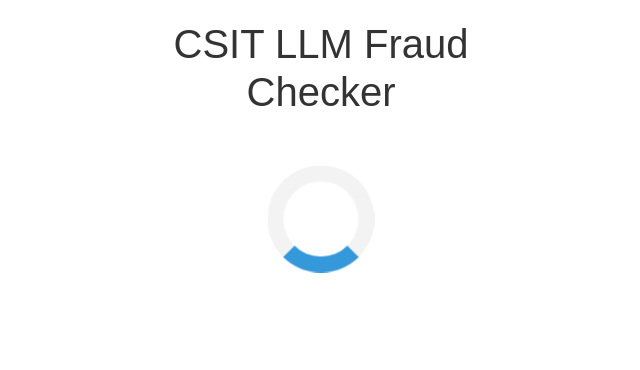
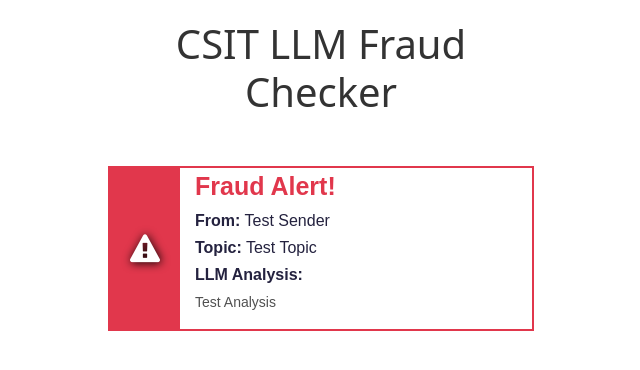
Before and after one commit to aisg-2024/csit_track, a browser extension: page index.html in a window 1280 px wide. Shown: the whole page, without its empty margins (319-959 px from the left). Drawn offline with nearby package versions, Linux system fonts and the light colour scheme.

Commit message:
Updated html popup display message

```diff
--- a/index.html
+++ b/index.html
@@ -6,6 +6,7 @@
     <title>CSIT LLM Fraud Detector</title>
     <link href="https://cdn.jsdelivr.net/npm/bootstrap@5.1.3/dist/css/bootstrap.min.css" rel="stylesheet">
 </head>
+<!--Credits: https://stackoverflow.com/questions/50166443/alert-offset-icon-header-and-body-text-->
 <style>
     body {
       font-family: Arial, sans-serif;
@@ -13,6 +14,15 @@
     }
     h1 {
       color: #333;
+    }
+    h6 {
+      color: #24223f;
+      font-weight: 500;
+      font-size: 16px;
+    }
+    .title-text {
+      text-align: center;
+      font-family:system-ui, -apple-system, BlinkMacSystemFont, 'Segoe UI', Roboto, Oxygen, Ubuntu, Cantarell, 'Open Sans', 'Helvetica Neue', sans-serif;
     }
     #emailContent {
       margin-top: 20px;
@@ -31,17 +41,82 @@
       aspect-ratio : 1 / 1;
       animation: spin 2s linear infinite;
     }
+    .apparent-message {
+      width: 100%;
+      border-style: solid;
+      border-width: 2px;
+      margin-bottom: 50px;
+    }
+    .apparent-message .apparent-message-icon {
+      flex: 0 0 70px;
+      display: flex;
+      align-items: center;
+      justify-content: center;
+      font-size: 30px;
+      color: #fff;
+      text-shadow: 1px 1px 10px #000;
+    }
+    .apparent-message .apparent-message-icon .fa-2x {
+      box-shadow: 1px 1px 0px rgba(0, 0, 0, 0.45);
+    }
+    .message-container {
+      display: flex;
+    }
+    .message-container .content-container {
+      flex-basis: 0;
+      flex-grow: 1;
+      max-width: 100%;
+      display: flex;
+      justify-content: center;
+      flex-direction: column;
+      padding-left: 15px;
+      background-color: #fff;
 
+      position: relative;
+    }
+    .message-container .content-container .message-header {
+      font-size: 25px;
+      font-weight: bold;
+    }
+    .message-container .content-container .message-body {
+      margin-top: 5px;
+      font-size: 14px;
+      color: #515151;
+    }
+    .error-message {
+      background-color: #e1374c;
+      border-color: #e1374c;
+    }
+    .error-message .message-header{
+      color: #e1374c;
+    }
     @keyframes spin {
       0% { transform: rotate(0deg); }
       100% { transform: rotate(360deg); }
     }
   </style>
 <body>
+    <link href="https://stackpath.bootstrapcdn.com/font-awesome/4.7.0/css/font-awesome.min.css" rel="stylesheet" integrity="sha384-wvfXpqpZZVQGK6TAh5PVlGOfQNHSoD2xbE+QkPxCAFlNEevoEH3Sl0sibVcOQVnN" crossorigin="anonymous">
     <div class="container mt-3" style="width: 450px;">
-    <h1 class="text-center">CSIT LLM Fraud Checker</h1>
+    <h1 class="title-text">CSIT LLM Fraud Checker</h1>
       <div id = "messages">
-        <div class="loader"></div>
+        <div class="apparent-message error-message">
+          <div class="message-container">
+            <div class="apparent-message-icon fa fa-fw fa-2x fa-exclamation-triangle">
+                </div>
+                <div class="content-container">
+                    <div class="message-header">
+                        <span>Fraud Alert!</span>
+                    </div>
+                    <div class="message-body">
+                      <h6><strong>From:</strong> Test Sender</h6>
+                      <h6><strong>Topic:</strong> Test Topic</h6>
+                      <h6><strong>LLM Analysis:</strong></h6>
+                      <p>Test Analysis</p>
+                    </div>
+                </div>
+          </div>
+        </div>
       </div>
     </div>
 </body>
--- a/popup.js
+++ b/popup.js
@@ -23,16 +23,31 @@ chrome.runtime.onMessage.addListener(function(message,sender,sendResponse){
 
 
 
-chrome.runtime.onMessage.addListener(function(message,sender,sendResponse){
-    analysisList = message.analysis;
-    decisionList = message.decisions;
-    var str = '';
-    if (decisionList == []){
-        str += '<div class="loader"></div>';
-    } else {
-        messageList.forEach(function(message) {
-            str += '<div id="emailContent">' + '<p>' + message + '</p>' + '</div>';
-        });
-    }
-    document.getElementById("messages").innerHTML = str;
-});
+// chrome.runtime.onMessage.addListener(function(message,sender,sendResponse){
+//     senderList = message.senders
+//     topicList = message.topics
+//     analysisList = message.analysis;
+//     var str = '';
+//     if (analysisList == []){
+//         str += '<div class="loader"></div>';
+//     } else {
+//         for(var i = 0; senderList.length !== 0; i++){
+//             str += '<div class="apparent-message error-message">' +
+//             '<div class="message-container">' +
+//                 '<div class="apparent-message-icon fa fa-fw fa-2x fa-exclamation-triangle"></div>' +
+//                     '<div class="content-container">' +
+//                         '<div class="message-header">' +
+//                             '<span>Fraud Alert!</span>' +
+//                         '</div>'
+//                         '<div class="message-body">' +
+//                             '<h6><strong>From:</strong> ' + senderList[i] + '</h6>' +
+//                             '<h6><strong>Topic:</strong> ' + topicList[i]+ '</h6>' +
+//                             '<h6><strong>LLM Analysis:</strong></h6>' +
+//                             '<p>' + analysisList[i] + '</p>' +
+//                         '</div>' +
+//                     '</div>' +
+//                 '</div>';
+//         }
+//     }
+//     document.getElementById("messages").innerHTML = str;
+// });
```
Also changed, not shown: background.js (+32 -11 lines).
